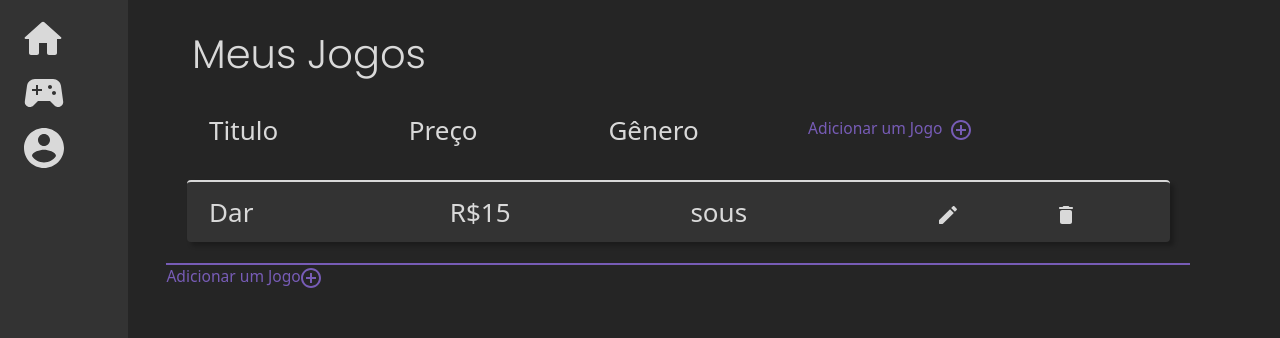
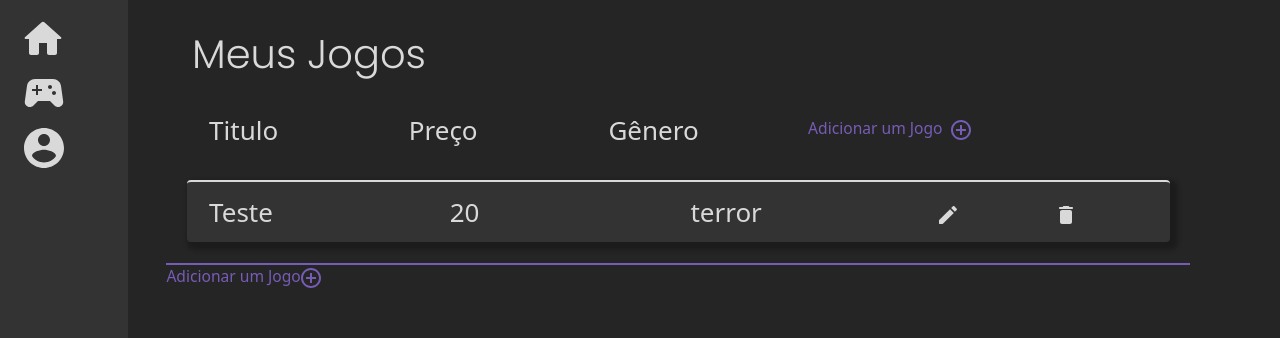
Before and after one commit to caiotcunha/Projeto-3, a React (Create React App) app: page / in a window 1280 px wide. Shown: the top 338 px of the page. Built offline with nearby package versions, Linux system fonts and the light colour scheme.

Commit message:
small changes

```diff
--- /dev/null
+++ b/src/components/Item/Item.css
@@ -0,0 +1,10 @@
+.game {
+  border-style: none;
+  /* position: absolute; */
+  background: #333333;
+  color: #D9D9D9;
+  padding: 1%;
+  margin: 2%;
+  box-shadow: 4px 4px 4px 4px rgba(0, 0, 0, 0.25);
+  border-radius: 4px;
+}
--- /dev/null
+++ b/src/components/Item/Item.js
@@ -0,0 +1,20 @@
+// import { Container, Row, Col } from 'react-bootstrap';
+import 'bootstrap/dist/css/bootstrap.min.css';
+import "./Item.css";
+import add from '../../images/add.svg';
+import edit from '../../images/edit.svg';
+import remove from '../../images/remove.svg';
+
+export default function Item(props) {
+    return (
+        <>
+            <div class="game row">
+                <div class="col-3">{props.titulo}</div>
+                <div class="col-3">{props.preco}</div>
+                <div class="col-3">{props.genero}</div>
+                <div class="col"><img src={edit} alt="out"></img></div>
+                <div class="col"><img src={remove} alt="out"></img></div>
+            </div>
+        </>
+    );
+  }
--- a/src/components/Table/Table.css
+++ b/src/components/Table/Table.css
@@ -15,19 +15,9 @@
   color: #775CB6;
   font-size: 60%;
 }
-.game {
-  border-style: none;
-  /* position: absolute; */
-  background: #333333;
-  padding: 1%;
-  margin: 2%;
-  box-shadow: 4px 4px 4px rgba(0, 0, 0, 0.25);
-  border-radius: 4px;
-}
 .table {
   padding:0%;
   justify-content: center;
-  color: #D9D9D9;
   left: 13%;
   top: 10%;
   width:80%;
--- a/src/components/Table/Table.js
+++ b/src/components/Table/Table.js
@@ -4,6 +4,7 @@ import "./Table.css";
 import add from '../../images/add.svg';
 import edit from '../../images/edit.svg';
 import remove from '../../images/remove.svg';
+import Item from '../Item/Item';
 export default function Table() {
     return (
         <>
@@ -14,29 +15,8 @@ export default function Table() {
                     <div class="col-3">Gênero</div>
                     <div class="col add">Adicionar um Jogo<img src={add} alt="out"></img></div>
                 </div>
-                <div class="game row">
-                    <div class="col-3">Dar</div>
-                    <div class="col-3">R$15</div>
-                    <div class="col-3">sous</div>
-                    <div class="col"><img src={edit} alt="out"></img></div>
-                    <div class="col"><img src={remove} alt="out"></img></div>
-                </div>
-
+                <Item preco={20} titulo={'Teste'} genero={'terror'} />
                 <div class="add">Adicionar um Jogo<img src={add} alt="out"></img></div>
-                {/* <div class="game row">
-                    <div class="col-2">Dar</div>
-                    <div class="col-2">15</div>
-                    <div class="col-2">sous</div>
-                    <div class="col-1"><img src={edit} alt="out"></img></div>
-                    <div class="col-1"><img src={remove} alt="out"></img></div>
-                </div>
-                <div class="game row">
-                    <div class="col-2">Dar</div>
-                    <div class="col-2">15</div>
-                    <div class="col-2">sous</div>
-                    <div class="col-1"><img src={edit} alt="out"></img></div>
-                    <div class="col-1"><img src={remove} alt="out"></img></div>
-                </div>  */}
             </div>
         </>
     );
```
